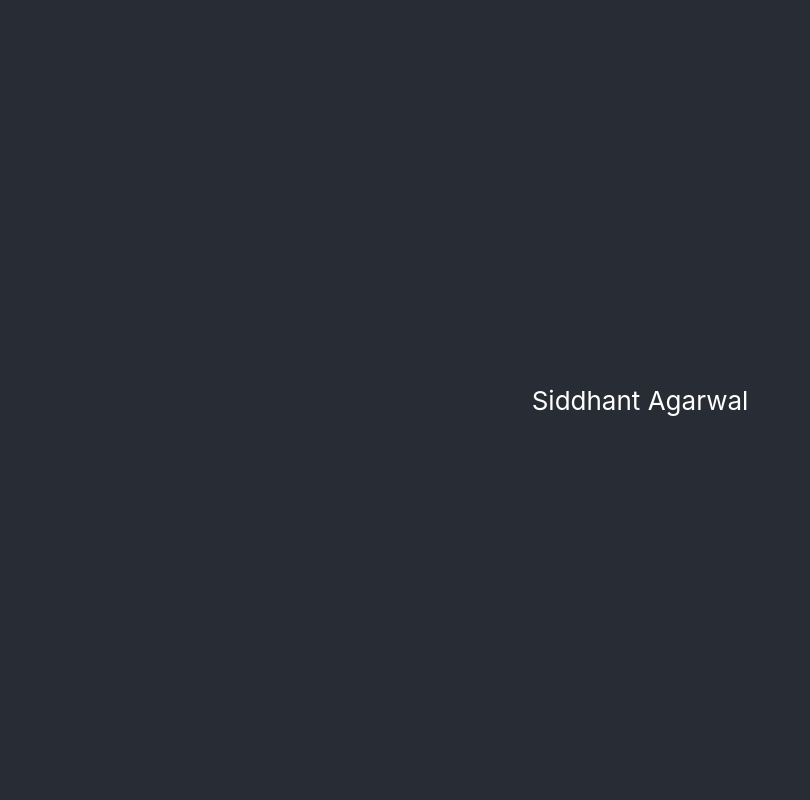
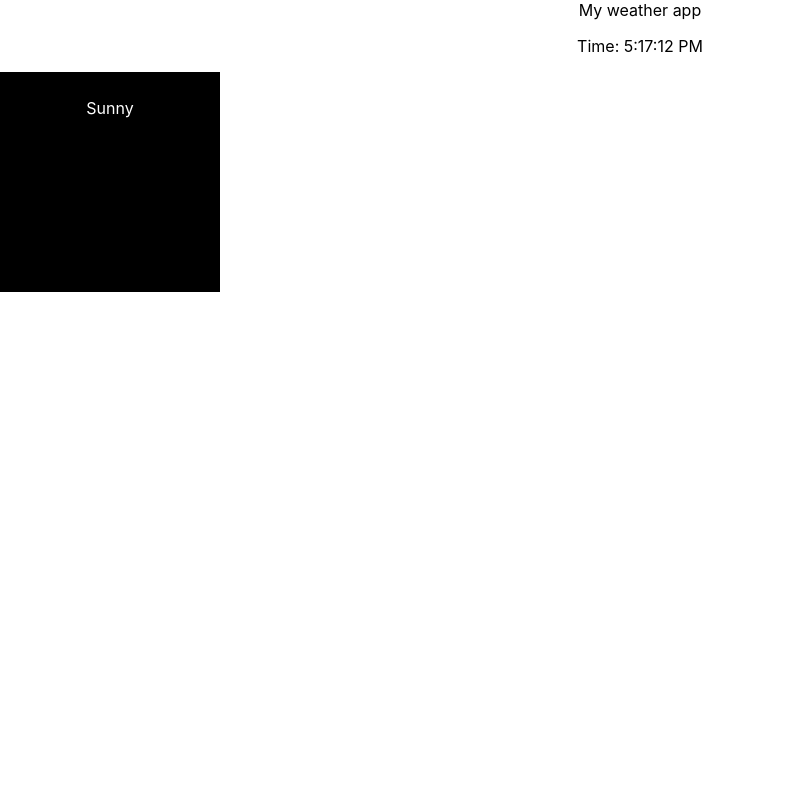
Before and after one commit to sidag95/react-weather-app, a React (Create React App) app: page / in a window 1280 px wide. Shown: the top 800 px of the page, without its empty margins (0-810 px from the left). Built offline with nearby package versions, Linux system fonts and the light colour scheme; the HTML template or start-up script is replaced by a standard one.

Commit message:
statefull components

```diff
--- a/src/App.js
+++ b/src/App.js
@@ -1,14 +1,14 @@
 import React, { Component } from 'react';
 import logo from './logo.svg';
 import './App.css';
-import WeatherCard from "./WeatherCard";
+import WeatherScreen from "./WeatherScreen";
 
 class App extends Component {
   render() {
     return (
       <div className="App">
-        <header className="App-header">Siddhant Agarwal</header>
-        <WeatherCard weatherType = "Sunny" />
+        <header>My weather app</header>
+        <WeatherScreen weatherType = "Sunny" />
       </div>
     );
   }
--- /dev/null
+++ b/src/WeatherScreen.js
@@ -0,0 +1,33 @@
+import * as React from "react";
+import WeatherCard from "./WeatherCard";
+
+class WeatherScreen extends React.Component {
+  constructor(props) {
+    super(props)
+    this.state = {
+      date: new Date()
+    };
+  }
+
+  componentDidMount() {
+    this.tick();
+  }
+
+  tick() {
+    setInterval(() => {
+      this.setState({date: new Date()})
+    }, 1000);
+  }
+
+  render() {
+    return (
+      <div>
+        <p>Time: {this.state.date.toLocaleTimeString()}</p>
+        <WeatherCard weatherType = {this.props.weatherType} />
+      </div>
+    )
+  }
+
+}
+
+export default WeatherScreen
```
